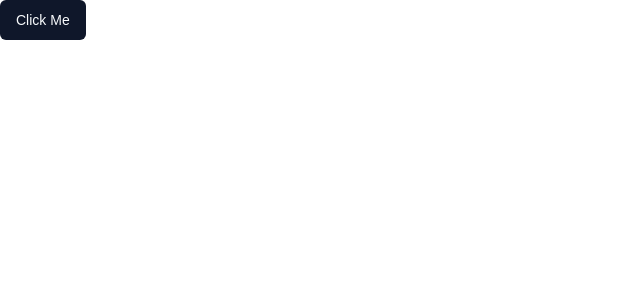
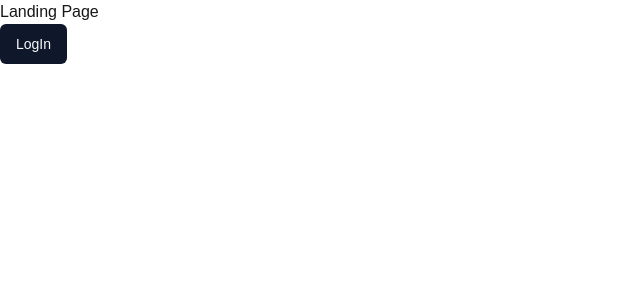
Before and after one commit to spkrish06/Project_Omega, a Next.js app: page / in a window 1280 px wide. Shown: the top 300 px of the page, without its empty margins (0-640 px from the left). Built offline with nearby package versions, Linux system fonts and the light colour scheme.

Commit message:
Creation of the Auth Routes using Clerk Authentication

```diff
--- /dev/null
+++ b/app/(auth)/(routes)/sign-in/[[...sign-up]]/page.tsx
@@ -0,0 +1,5 @@
+import { SignIn } from '@clerk/nextjs'
+
+export default function Page() {
+  return <SignIn />
+}
--- /dev/null
+++ b/app/(auth)/(routes)/sign-up/[[...sign-up]]/page.tsx
@@ -0,0 +1,5 @@
+import { SignUp } from '@clerk/nextjs'
+
+export default function Page() {
+  return <SignUp />
+}
--- /dev/null
+++ b/app/(auth)/layout.tsx
@@ -0,0 +1,13 @@
+const Authlayout = ({
+    children
+}:{
+    children: React.ReactNode
+}) =>{
+    return (
+        <div className="flex items-center justify-center h-full">
+           {children}
+        </div>
+    );
+}
+
+export default Authlayout
--- /dev/null
+++ b/app/(dashboard)/(routes)/dashboard/page.tsx
@@ -0,0 +1,10 @@
+
+const DashboardPage = () => {
+    return (
+        <>
+            Dashboard Page(Protected)
+        </>
+    );
+};
+
+export default DashboardPage;
--- /dev/null
+++ b/app/(landing)/page.tsx
@@ -0,0 +1,22 @@
+import { Button } from "@/components/ui/button"
+import Link from "next/link"
+
+const LandingPage =()=>{
+
+    return (
+
+        <div>
+            Landing Page
+            <div>
+                <Link href="/sign-in">
+                    <Button>
+                        LogIn
+                    </Button>
+                </Link>
+
+            </div>
+        </div>
+    )
+}
+
+export default LandingPage
--- a/app/page.tsx
+++ /dev/null
@@ -1,12 +0,0 @@
-import { Button } from "@/components/ui/button";
-
-
-export default function Home() {
-  return (
-    <>
-    <Button>Click Me</Button>
-
-    </>
-
-  );
-}
--- a/package.json
+++ b/package.json
@@ -9,6 +9,7 @@
     "lint": "next lint"
   },
   "dependencies": {
+    "@clerk/nextjs": "^5.7.1",
     "@radix-ui/react-slot": "^1.1.0",
     "class-variance-authority": "^0.7.0",
     "clsx": "^2.1.1",
```
Also changed, not shown: app/layout.tsx (+8 -0 lines), app/test/page.tsx (deleted, +0 -5 lines), middleware.ts (added, +14 -0 lines), 2 other files (tests, documents, lock files or other folders).
